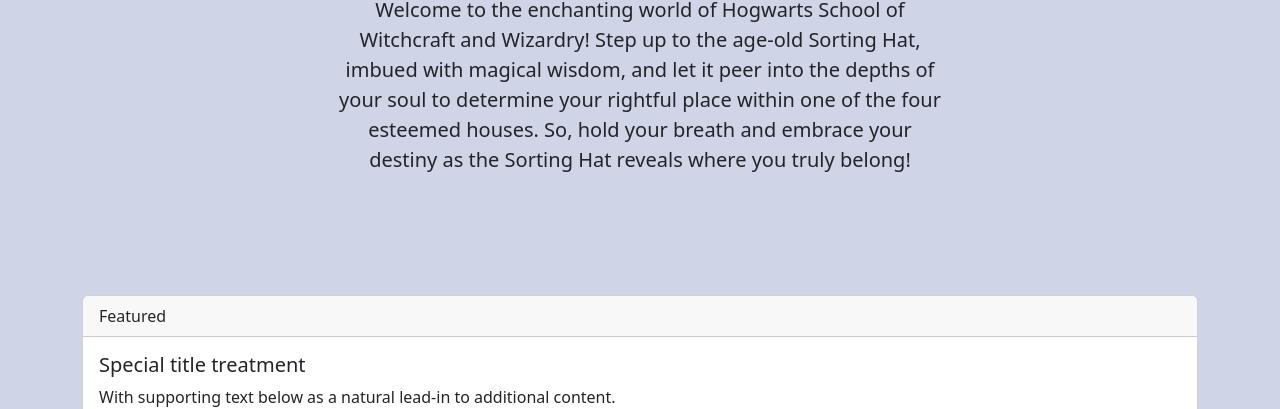
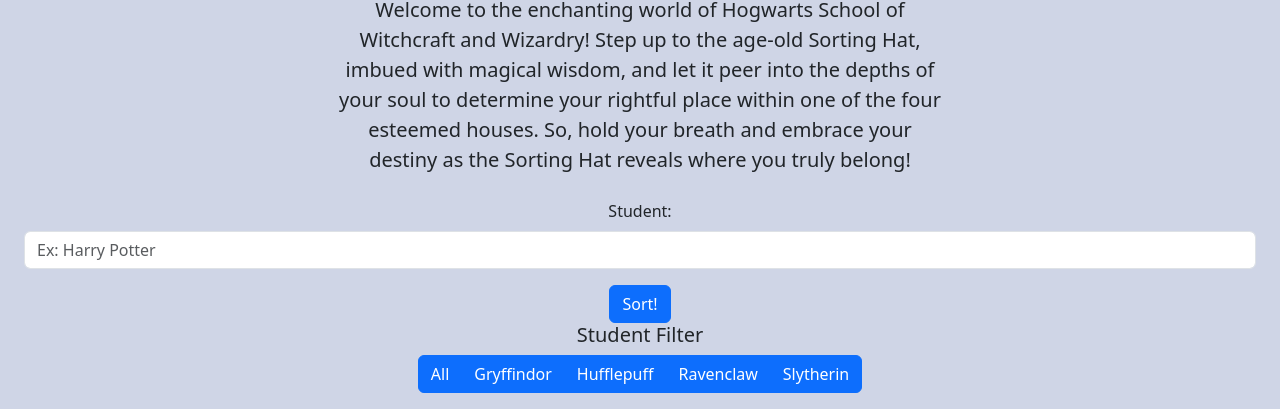
Before and after one commit to ndswimming92/INDIVIDUAL-PROJECT-sorting-hat, a plain HTML site: page index.html in a window 1280 px wide. Shown: the part 391-800 px from the top of the page. Drawn offline with nearby package versions, Linux system fonts and the light colour scheme.

Commit message:
new code

```diff
--- a/index.html
+++ b/index.html
@@ -41,20 +41,49 @@
         </p>
         <div class="d-grid gap-2 d-sm-flex justify-content-sm-center"></div>
       </div>
+
+      <!-- Form -->
+      <form>
+        <div class="mb-3">
+          <label for="student" class="form-label">Student:</label>
+          <input
+            type="text"
+            class="form-control"
+            id="student"
+            aria-describedby="newStudent"
+            placeholder="Ex: Harry Potter"
+          />
+        </div>
+        <button id="submit" class="btn btn-primary">Sort!</button>
+      </form>
+
+      <!-- House buttons filter -->
+      <h5>Student Filter</h5>
+      <div class="btn-group" role="group" aria-label="Basic example">
+        <button type="button" class="btn btn-primary">All</button>
+        <button type="button" class="btn btn-primary">Gryffindor</button>
+        <button type="button" class="btn btn-primary">Hufflepuff</button>
+        <button type="button" class="btn btn-primary">Ravenclaw</button>
+        <button type="button" class="btn btn-primary">Slytherin</button>
+      </div>
     </div>
 
-    <!-- Card Component -->
-    <div class="container">
-      <div class="card">
-        <div class="card-header">Featured</div>
-        <div class="card-body">
-          <h5 class="card-title">Special title treatment</h5>
-          <p class="card-text">
-            With supporting text below as a natural lead-in to additional
-            content.
-          </p>
-          <a href="#" class="btn btn-primary">Go somewhere</a>
+    <!-- Card Components -->
+    <div id="app">
+      <div class="container">
+        <div class="card">
+          <div class="card-header">First Year's</div>
+          <div class="card-body">
+            <h5 class="card-title">Students</h5>
+          </div>
         </div>
+      </div>
+    </div>
+
+    <div class="card">
+      <div class="card-header">He Who Must Not Be Named's Army</div>
+      <div class="card-body">
+        <h5 class="card-title">The Expelled</h5>
       </div>
     </div>
 
--- a/main.css
+++ b/main.css
@@ -5,3 +5,8 @@ body {
 img {
   border-radius: 15px;;
 }
+
+button .submit {
+  padding: 15px;
+  margin: 15px;
+}
--- a/main.js
+++ b/main.js
@@ -1 +1,96 @@
-console.log("hello!");
+// Object of students
+const firstYears = [
+  {
+    id: 1,
+    name: "",
+    houseName: "Gryffindor",
+    houseEmblem: "assets/gryffindor.jpeg",
+  },
+  {
+    id: 2,
+    name: "",
+    houseName: "Ravenclaw",
+    houseEmblem: "assets/Ravenclaw.jpeg",
+  },
+  {
+    id: 3,
+    name: "",
+    houseName: "Gryffindor",
+    houseEmblem: "assets/gryffindor.jpeg",
+  },
+  {
+    id: 4,
+    name: "",
+    houseName: "Gryffindor",
+    houseEmblem: "assets/gryffindor.jpeg",
+  },
+  {
+    id: 5,
+    name: "",
+    houseName: "Slytherin",
+    houseEmblem: "assets/Slytherin.jpeg",
+  },
+  {
+    id: 6,
+    name: "",
+    houseName: "Ravenclaw",
+    houseEmblem: "assets/Ravenclaw.jpeg",
+  },
+  {
+    id: 7,
+    name: "",
+    houseName: "Gryffindor",
+    houseEmblem: "assets/gryffindor.jpeg",
+  },
+  {
+    id: 8,
+    name: "",
+    houseName: "Ravenclaw",
+    houseEmblem: "assets/Ravenclaw.jpeg",
+  },
+  {
+    id: 9,
+    name: "",
+    houseName: "Hufflepuff",
+    houseEmblem: "assets/Hufflepuff.jpeg",
+  },
+  {
+    id: 10,
+    name: "",
+    houseName: "Gryffindor",
+    houseEmblem: "assets/gryffindor.jpeg",
+  },
+];
+
+
+
+const renderToDom = (divId, htmlToRender) => {
+  const selectedDiv = document.querySelector(divId);
+  selectedDiv.innerHTML = htmlToRender;
+};
+
+const cardsOnDom = (array) => {
+  let domString = "";
+  for (const member of array) {
+    domString += `<div class="card">
+    <div class="card-header">${firstYears.houseName}</div>
+    <div class="card-body">
+      <h5 class="card-title">${firstYears.name}</h5>
+    </div>`;
+  }
+  renderToDom("#app", domString);
+};
+
+
+
+const filter = (array, emblem) => {
+  const emblemArray = [];
+
+  array.forEach((item) => {
+    if (item.houseName === emblem) {
+      emblemArray.push(item);
+    }
+  });
+
+  return colorArray;
+}
```
